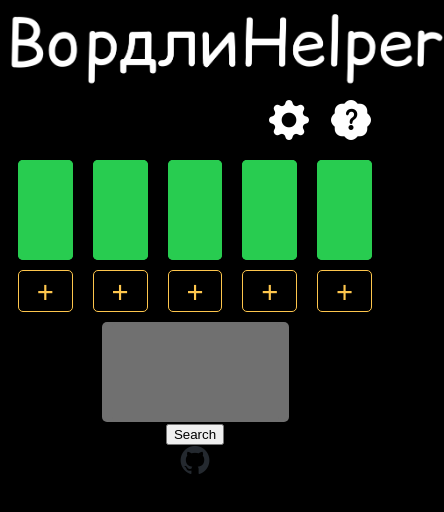
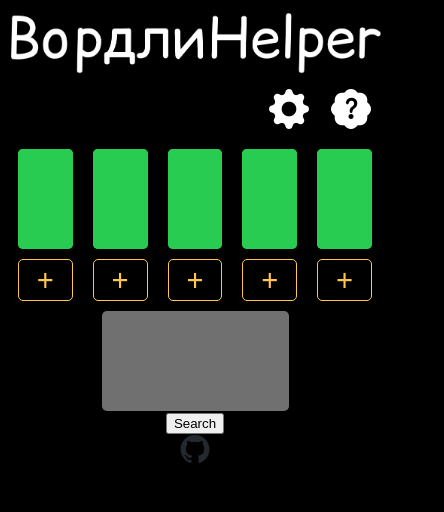
Before and after one commit to rorour/VordliHelper, a React (Create React App) app in the folder vordli-helper/: page / in a window 390 px wide. Shown: the top 512 px of the page, 444 px wide, since content can reach past the window. Built offline with nearby package versions, Linux system fonts and the light colour scheme.

Commit message:
improve appearance on mobile

```diff
--- a/vordli-helper/src/App.css
+++ b/vordli-helper/src/App.css
@@ -17,6 +17,18 @@ body {
 .App {
   text-align: center;
   font-family: ui-sans-serif, system-ui, -apple-system, BlinkMacSystemFont, Segoe UI, Roboto, Helvetica Neue, Arial, Noto Sans, sans-serif, Apple Color Emoji, Segoe UI Emoji, Segoe UI Symbol, Noto Color Emoji;
+}
+
+.VordliLogo {
+  width: 33%;
+  height: auto;
+  max-width: 100%;
+}
+
+@media (max-width: 768px) {
+  .VordliLogo {
+    width: 100%;
+  }
 }
 
 .LetterInput {
--- a/vordli-helper/src/Layout.js
+++ b/vordli-helper/src/Layout.js
@@ -17,7 +17,7 @@ const Header = () => {
         <div>
             <div>
                 <Link to='/'>
-                    <img style={{height:"80px"}} src={vordli_logo} alt="ВордлиHelper" />
+                    <img className="VordliLogo" src={vordli_logo} alt="ВордлиHelper" />
                 </Link>
             </div>
         </div>
```
